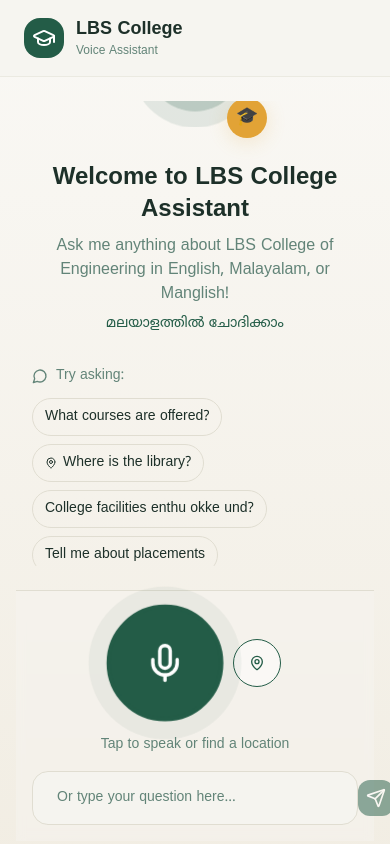
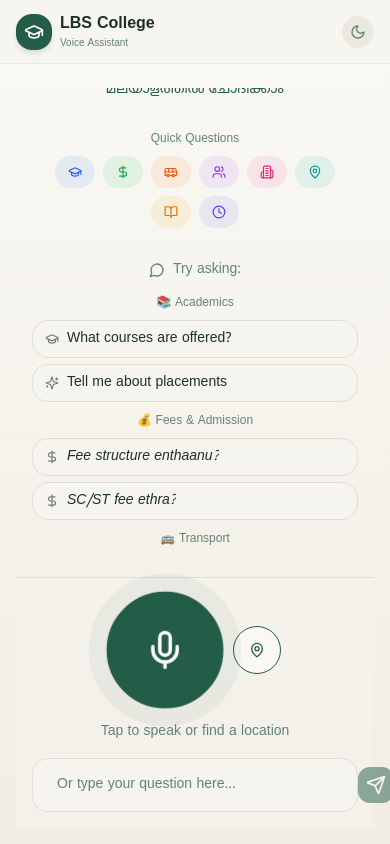
Before and after one commit to ab1ngeorge/lbs-college-voice-assistant, a React (Vite) app: page / in a window 390 px wide. Built offline with nearby package versions, Linux system fonts and the light colour scheme; the HTML template or start-up script is replaced by a standard one.

Commit message:
Initial commit

```diff
--- a/src/components/Header.tsx
+++ b/src/components/Header.tsx
@@ -1,26 +1,72 @@
-import { GraduationCap } from "lucide-react";
+import { GraduationCap, Moon, Sun } from "lucide-react";
+import { useEffect, useState } from "react";
+import { cn } from "@/lib/utils";
 
 const Header = () => {
+  const [isDark, setIsDark] = useState(false);
+
+  useEffect(() => {
+    // Check for saved preference or system preference
+    const savedTheme = localStorage.getItem("theme");
+    const prefersDark = window.matchMedia("(prefers-color-scheme: dark)").matches;
+
+    if (savedTheme === "dark" || (!savedTheme && prefersDark)) {
+      setIsDark(true);
+      document.documentElement.classList.add("dark");
+    }
+  }, []);
+
+  const toggleTheme = () => {
+    setIsDark(!isDark);
+    if (isDark) {
+      document.documentElement.classList.remove("dark");
+      localStorage.setItem("theme", "light");
+    } else {
+      document.documentElement.classList.add("dark");
+      localStorage.setItem("theme", "dark");
+    }
+  };
+
   return (
-    <header className="w-full py-4 px-6 bg-card/80 backdrop-blur-sm border-b border-border/50 sticky top-0 z-50">
+    <header className="w-full py-3 px-4 md:px-6 bg-card/80 backdrop-blur-sm border-b border-border/50 sticky top-0 z-50">
       <div className="max-w-4xl mx-auto flex items-center justify-between">
         {/* Logo and title */}
-        <div className="flex items-center gap-3">
-          <div className="w-10 h-10 rounded-lg bg-kerala-green flex items-center justify-center">
-            <GraduationCap className="h-6 w-6 text-white" />
+        <div className="flex items-center gap-2 md:gap-3">
+          <div className="w-9 h-9 md:w-10 md:h-10 rounded-lg bg-kerala-green flex items-center justify-center shadow-md">
+            <GraduationCap className="h-5 w-5 md:h-6 md:w-6 text-white" />
           </div>
           <div>
-            <h1 className="text-lg font-semibold text-foreground">LBS College</h1>
-            <p className="text-xs text-muted-foreground">Voice Assistant</p>
+            <h1 className="text-base md:text-lg font-semibold text-foreground">LBS College</h1>
+            <p className="text-[10px] md:text-xs text-muted-foreground">Voice Assistant</p>
           </div>
         </div>
 
-        {/* Malayalam text */}
-        <div className="hidden md:block text-right">
-          <p className="text-sm font-malayalam text-kerala-green font-medium">
-            എൽ.ബി.എസ് എൻജിനീയറിംഗ് കോളേജ്
-          </p>
-          <p className="text-xs text-muted-foreground">Kasaragod, Kerala</p>
+        {/* Right section */}
+        <div className="flex items-center gap-3">
+          {/* Malayalam text - hidden on mobile */}
+          <div className="hidden md:block text-right">
+            <p className="text-sm font-malayalam text-kerala-green font-medium">
+              എൽ.ബി.എസ് എൻജിനീയറിംഗ് കോളേജ്
+            </p>
+            <p className="text-xs text-muted-foreground">Kasaragod, Kerala</p>
+          </div>
+
+          {/* Dark mode toggle */}
+          <button
+            onClick={toggleTheme}
+            className={cn(
+              "p-2 rounded-full transition-all",
+              "bg-muted hover:bg-muted/80",
+              "focus:outline-none focus:ring-2 focus:ring-kerala-green/30"
+            )}
+            aria-label="Toggle dark mode"
+          >
+            {isDark ? (
+              <Sun className="h-4 w-4 text-kerala-gold" />
+            ) : (
+              <Moon className="h-4 w-4 text-muted-foreground" />
+            )}
+          </button>
         </div>
       </div>
     </header>
--- /dev/null
+++ b/src/components/QuickCategories.tsx
@@ -0,0 +1,105 @@
+import { cn } from "@/lib/utils";
+import {
+    GraduationCap,
+    DollarSign,
+    Bus,
+    Users,
+    Building2,
+    MapPin,
+    BookOpen,
+    Clock
+} from "lucide-react";
+
+interface QuickCategoriesProps {
+    onCategorySelect: (category: string, question: string) => void;
+}
+
+const categories = [
+    {
+        id: "academics",
+        label: "Academics",
+        icon: GraduationCap,
+        color: "bg-blue-500/10 text-blue-600 hover:bg-blue-500/20",
+        question: "What courses are offered at LBS College?"
+    },
+    {
+        id: "fees",
+        label: "Fees",
+        icon: DollarSign,
+        color: "bg-green-500/10 text-green-600 hover:bg-green-500/20",
+        question: "What is the fee structure for B.Tech?"
+    },
+    {
+        id: "bus",
+        label: "Bus Routes",
+        icon: Bus,
+        color: "bg-orange-500/10 text-orange-600 hover:bg-orange-500/20",
+        question: "What are the college bus routes and timings?"
+    },
+    {
+        id: "faculty",
+        label: "Faculty",
+        icon: Users,
+        color: "bg-purple-500/10 text-purple-600 hover:bg-purple-500/20",
+        question: "Who are the faculty members in CSE department?"
+    },
+    {
+        id: "clubs",
+        label: "Clubs",
+        icon: Building2,
+        color: "bg-pink-500/10 text-pink-600 hover:bg-pink-500/20",
+        question: "What clubs are available in the college?"
+    },
+    {
+        id: "locations",
+        label: "Campus",
+        icon: MapPin,
+        color: "bg-teal-500/10 text-teal-600 hover:bg-teal-500/20",
+        question: "Where is the library located?"
+    },
+    {
+        id: "library",
+        label: "Library",
+        icon: BookOpen,
+        color: "bg-amber-500/10 text-amber-600 hover:bg-amber-500/20",
+        question: "What are the library timings?"
+    },
+    {
+        id: "hostel",
+        label: "Hostel",
+        icon: Clock,
+        color: "bg-indigo-500/10 text-indigo-600 hover:bg-indigo-500/20",
+        question: "What are the hostel facilities and fees?"
+    },
+];
+
+const QuickCategories = ({ onCategorySelect }: QuickCategoriesProps) => {
+    return (
+        <div className="w-full">
+            <p className="text-xs text-muted-foreground mb-2 text-center">Quick Questions</p>
+            <div className="flex flex-wrap justify-center gap-2">
+                {categories.map((category) => {
+                    const Icon = category.icon;
+                    return (
+                        <button
+                            key={category.id}
+                            onClick={() => onCategorySelect(category.id, category.question)}
+                            className={cn(
+                                "flex items-center gap-1.5 px-3 py-2 rounded-full text-xs font-medium",
+                                "transition-all duration-200 ease-out",
+                                "border border-transparent",
+                                "focus:outline-none focus:ring-2 focus:ring-kerala-green/30",
+                                category.color
+                            )}
+                        >
+                            <Icon className="h-3.5 w-3.5" />
+                            <span className="hidden sm:inline">{category.label}</span>
+                        </button>
+                    );
+                })}
+            </div>
+        </div>
+    );
+};
+
+export default QuickCategories;
--- a/src/components/SuggestedQuestions.tsx
+++ b/src/components/SuggestedQuestions.tsx
@@ -1,42 +1,82 @@
 import { cn } from "@/lib/utils";
-import { MessageCircle, MapPin } from "lucide-react";
+import { MessageCircle, MapPin, GraduationCap, DollarSign, Bus, Users, Sparkles } from "lucide-react";
 
 interface SuggestedQuestionsProps {
   onSelect: (question: string) => void;
 }
 
 const SuggestedQuestions = ({ onSelect }: SuggestedQuestionsProps) => {
-  const questions = [
-    { text: "What courses are offered?", lang: "english", icon: false },
-    { text: "Where is the library?", lang: "english", icon: true },
-    { text: "College facilities enthu okke und?", lang: "manglish", icon: false },
-    { text: "Tell me about placements", lang: "english", icon: false },
-    { text: "How to reach the canteen?", lang: "english", icon: true },
-    { text: "Fee structure enthaanu?", lang: "manglish", icon: false },
+  const questionCategories = [
+    {
+      title: "📚 Academics",
+      questions: [
+        { text: "What courses are offered?", icon: GraduationCap },
+        { text: "Tell me about placements", icon: Sparkles },
+      ]
+    },
+    {
+      title: "💰 Fees & Admission",
+      questions: [
+        { text: "Fee structure enthaanu?", icon: DollarSign, isManglish: true },
+        { text: "SC/ST fee ethra?", icon: DollarSign, isManglish: true },
+      ]
+    },
+    {
+      title: "🚌 Transport",
+      questions: [
+        { text: "Bus routes enna okke und?", icon: Bus, isManglish: true },
+        { text: "Kasaragod bus timing?", icon: Bus },
+      ]
+    },
+    {
+      title: "👥 Faculty & Clubs",
+      questions: [
+        { text: "CSE faculty list?", icon: Users },
+        { text: "College clubs enthokkeyanu?", icon: Users, isManglish: true },
+      ]
+    },
+    {
+      title: "📍 Locations",
+      questions: [
+        { text: "Where is the library?", icon: MapPin },
+        { text: "How to reach canteen?", icon: MapPin },
+      ]
+    },
   ];
 
   return (
-    <div className="space-y-3">
-      <p className="text-sm text-muted-foreground flex items-center gap-2">
+    <div className="space-y-4 w-full max-w-2xl mx-auto">
+      <p className="text-sm text-muted-foreground flex items-center justify-center gap-2">
         <MessageCircle className="h-4 w-4" />
         Try asking:
       </p>
-      <div className="flex flex-wrap gap-2">
-        {questions.map((q, i) => (
+
+      <div className="grid grid-cols-1 sm:grid-cols-2 gap-3">
+        {questionCategories.map((category, idx) => (
+          <div key={idx} className="space-y-2">
+            <p className="text-xs font-medium text-muted-foreground">{category.title}</p>
+            <div className="flex flex-col gap-1.5">
+              {category.questions.map((q, i) => {
+                const Icon = q.icon;
+                return (
                   <button
                     key={i}
                     onClick={() => onSelect(q.text)}
                     className={cn(
-              "px-3 py-2 rounded-full text-sm transition-all flex items-center gap-1.5",
-              "border border-border hover:border-kerala-green",
+                      "px-3 py-2 rounded-lg text-sm text-left transition-all flex items-center gap-2",
+                      "bg-card border border-border hover:border-kerala-green",
                       "hover:bg-kerala-green/5 hover:text-kerala-green",
                       "focus:outline-none focus:ring-2 focus:ring-kerala-green/30",
-              q.lang === "malayalam" && "font-malayalam"
+                      q.isManglish && "italic"
                     )}
                   >
-            {q.icon && <MapPin className="h-3 w-3" />}
-            {q.text}
+                    <Icon className="h-3.5 w-3.5 flex-shrink-0 opacity-60" />
+                    <span className="truncate">{q.text}</span>
                   </button>
+                );
+              })}
+            </div>
+          </div>
         ))}
       </div>
     </div>
--- a/src/components/VoiceAssistant.tsx
+++ b/src/components/VoiceAssistant.tsx
@@ -5,6 +5,7 @@ import VoiceButton from "./VoiceButton";
 import ChatMessage from "./ChatMessage";
 import TextInput from "./TextInput";
 import SuggestedQuestions from "./SuggestedQuestions";
+import QuickCategories from "./QuickCategories";
 import AudioWaveform from "./AudioWaveform";
 import LocationPanel, { LocationResult } from "./LocationPanel";
 import { Mic, Loader2, MapPin } from "lucide-react";
@@ -496,6 +497,11 @@ const VoiceAssistant = () => {
     sendMessage(question);
   };
 
+  // Handle quick category selection
+  const handleCategorySelect = (_category: string, question: string) => {
+    sendMessage(question);
+  };
+
   return (
     <div className="flex flex-col h-[calc(100vh-80px)] max-w-4xl mx-auto">
       {/* Chat messages area */}
@@ -526,6 +532,9 @@ const VoiceAssistant = () => {
                 മലയാളത്തിൽ ചോദിക്കാം
               </p>
             </div>
+
+            {/* Quick category buttons */}
+            <QuickCategories onCategorySelect={handleCategorySelect} />
 
             {/* Suggested questions */}
             <SuggestedQuestions onSelect={handleQuestionSelect} />
```
Also changed, not shown: src/components/ChatMessage.tsx (+47 -7 lines), 1 other file (tests, documents, lock files or other folders). Lines whose indentation alone changed are shown as unchanged.
